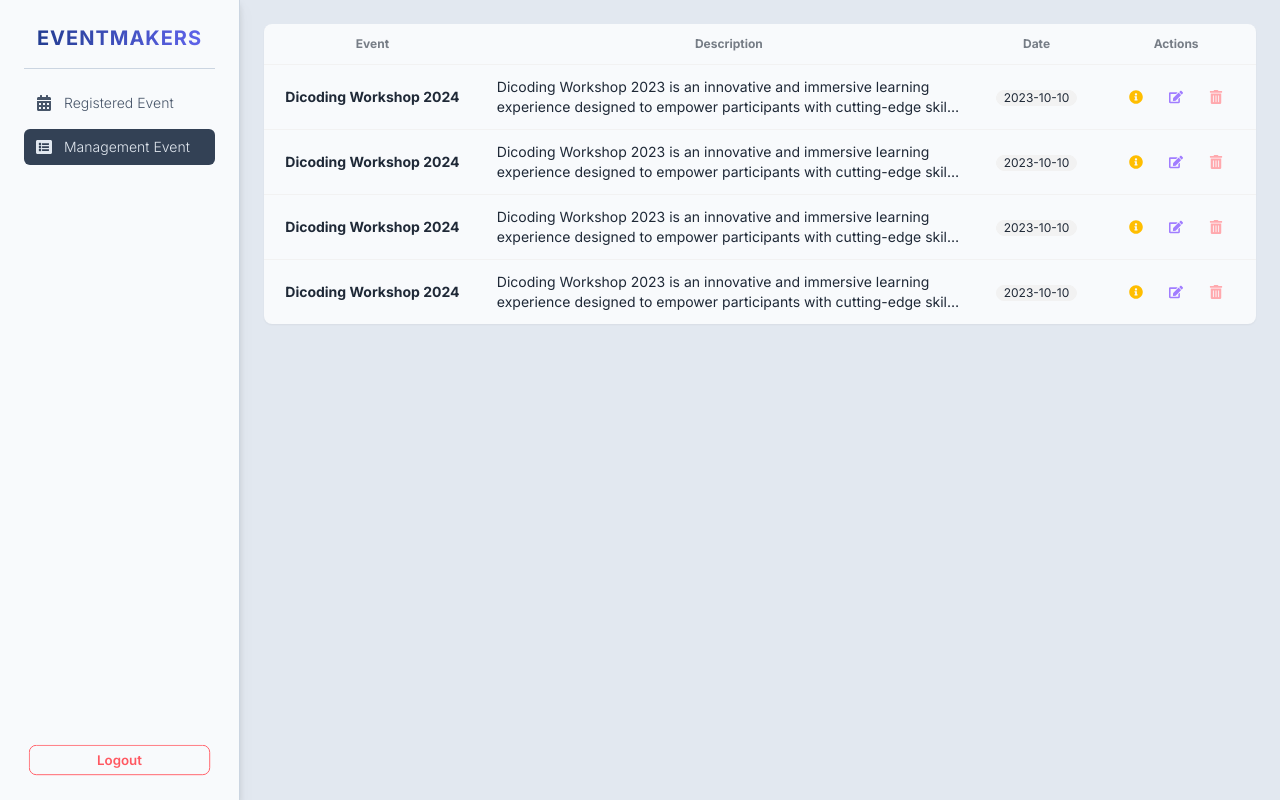
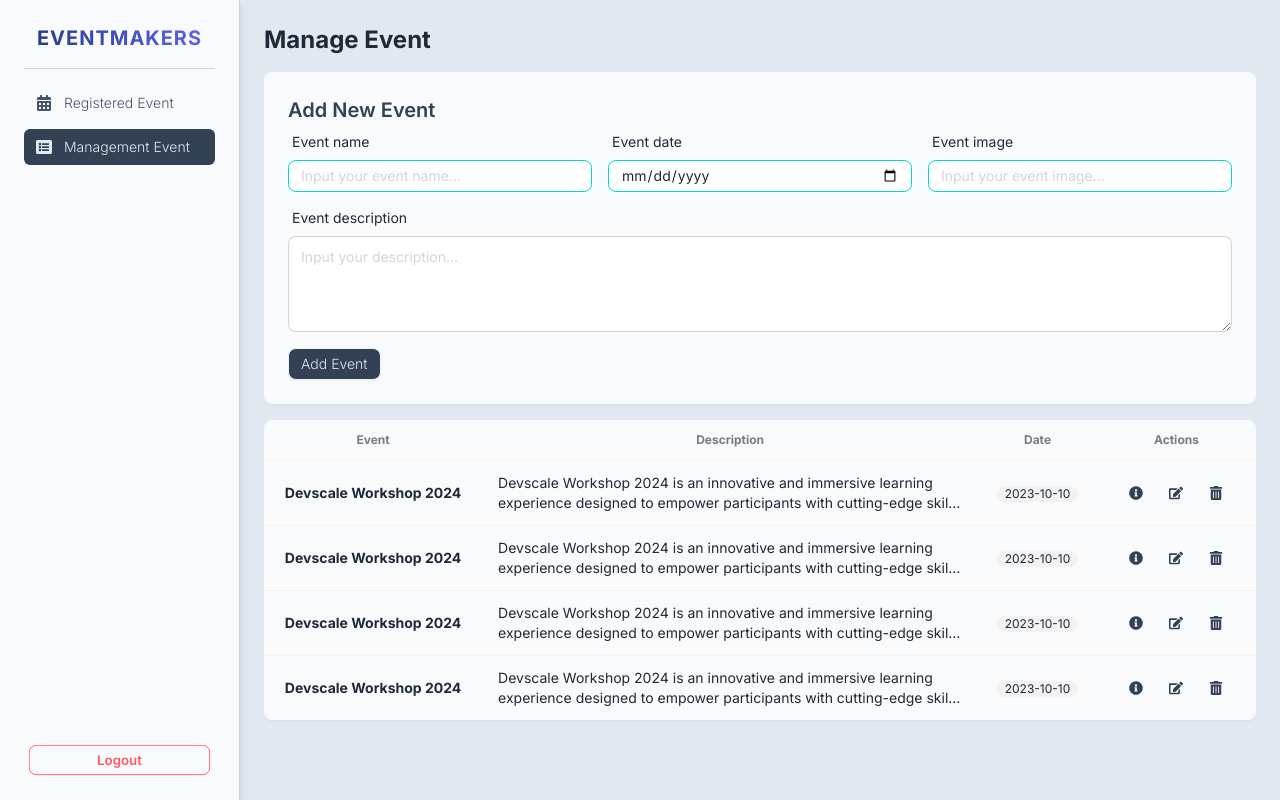
Before and after one commit to panjips/eventmakers, a Next.js app: page /dashboard/manage in a window 1280 px wide. Built offline with nearby package versions, Linux system fonts and the light colour scheme.

Commit message:
style: complete manage event UI

```diff
--- a/src/app/dashboard/layout.js
+++ b/src/app/dashboard/layout.js
@@ -9,7 +9,7 @@ export default function DashboardLayout({ children }) {
     const [isOpen, setIsOpen] = useState(false);
     return (
         <SidebarContext.Provider value={{ isOpen, setIsOpen }}>
-            <section className="lg:flex min-h-full w-screen h-screen bg-slate-200">
+            <section className="lg:flex w-screen min-h-dvh bg-slate-200">
                 <Sidebar />
                 <Header />
                 <main className="w-full">{children}</main>
--- a/src/app/dashboard/manage/page.js
+++ b/src/app/dashboard/manage/page.js
@@ -3,8 +3,8 @@ import { ManageEvent } from '@/components/manage-event/components/manageEvent';
 
 export default function page() {
     return (
-        <section>
+        <>
             <ManageEvent />
-        </section>
+        </>
     );
 }
--- a/src/components/dashboard/components/card.jsx
+++ b/src/components/dashboard/components/card.jsx
@@ -7,7 +7,9 @@ export const Card = ({ image, title, date }) => {
                 <img className="object-fill w-full" src={image} alt="Shoes" />
             </figure>
             <div className="card-body">
-                <h2 className="card-title">{title}</h2>
+                <h2 className="card-title overflow-hidden text-ellipsis line-clamp-1 ">
+                    {title}
+                </h2>
                 <p>{date}</p>
                 <div className="card-actions justify-end">
                     <button className="btn btn-xs btn-success text-white">
--- a/src/components/manage-event/atoms/itemTable.jsx
+++ b/src/components/manage-event/atoms/itemTable.jsx
@@ -8,12 +8,12 @@ export const ItemTable = () => {
         <tr className="hover:bg-slate-100 transition delay-150 duration-300 ease-in-out">
             <td className="text-center w-1/2 lg:w-fit">
                 <p className="font-bold overflow-hidden text-ellipsis line-clamp-2">
-                    Dicoding Workshop 2024
+                    Devscale Workshop 2024
                 </p>
             </td>
             <td className="w-1/2 hidden lg:table-cell">
                 <p className="overflow-hidden text-ellipsis line-clamp-2">
-                    Dicoding Workshop 2023 is an innovative and immersive
+                    Devscale Workshop 2024 is an innovative and immersive
                     learning experience designed to empower participants with
                     cutting-edge skills and knowledge in the ever-evolving
                     landscape of technology.
@@ -24,13 +24,13 @@ export const ItemTable = () => {
             </td>
             <td className="text-center ">
                 <button className="btn btn-ghost btn-sm group transition-all hover:shadow-sm">
-                    <FaInfoCircle className="text-warning group-hover:text-white transition-all" />
+                    <FaInfoCircle className="text-slate-700 group-hover:text-white transition-all" />
                 </button>
                 <button className="btn btn-ghost btn-sm group transition-all hover:shadow-sm">
-                    <FaEdit className="text-primary/50 group-hover:text-white transition-all" />
+                    <FaEdit className="text-slate-700 group-hover:text-white transition-all" />
                 </button>
                 <button className="btn btn-ghost btn-sm group transition-all hover:shadow-sm">
-                    <FaTrashAlt className="text-error/50 group-hover:text-white transition-all" />
+                    <FaTrashAlt className="text-slate-700 group-hover:text-white transition-all" />
                 </button>
             </td>
         </tr>
--- /dev/null
+++ b/src/components/manage-event/components/eventForm.jsx
@@ -0,0 +1,56 @@
+import React from 'react';
+
+export const EventForm = () => {
+    return (
+        <form onSubmit={''} action="">
+            <div className="grid grid-cols-1 md:grid-cols-12 gap-x-4 gap-y-2">
+                <div className="form-control md:col-span-4">
+                    <label className="label text-sm">Event name</label>
+                    <input
+                        type="text"
+                        id="title"
+                        name="title"
+                        placeholder="Input your event name..."
+                        className="input input-accent input-sm input-bordered placeholder-slate-500/30"
+                    />
+                </div>
+                <div className="form-control md:col-span-4">
+                    <label className="label text-sm">Event date</label>
+                    <input
+                        type="date"
+                        id="date"
+                        name="date"
+                        className="input input-accent input-sm input-bordered"
+                    />
+                </div>
+                <div className="form-control md:col-span-4">
+                    <label className="label text-sm">Event image</label>
+                    <input
+                        type="text"
+                        id="image"
+                        name="image"
+                        placeholder="Input your event image..."
+                        className="input input-accent input-sm input-bordered placeholder-slate-500/30"
+                    />
+                </div>
+                <div className="form-control col-span-full">
+                    <label className="label text-sm">Event description</label>
+                    <textarea
+                        id="description"
+                        name="description"
+                        className="textarea textarea-sm textarea-bordered h-24 placeholder-slate-500/30"
+                        placeholder="Input your description..."
+                    ></textarea>
+                </div>
+            </div>
+            <div>
+                <button
+                    type="submit"
+                    className="btn btn-sm bg-slate-700 hover:bg-slate-800 text-slate-200 font-light mt-4"
+                >
+                    Add Event
+                </button>
+            </div>
+        </form>
+    );
+};
--- /dev/null
+++ b/src/components/manage-event/components/eventTable.jsx
@@ -0,0 +1,29 @@
+import React from 'react';
+import { ItemTable } from '@/components/manage-event/atoms/itemTable';
+
+export const EventTable = () => {
+    return (
+        <div className="overflow-x-auto bg-slate-50 rounded-lg shadow-sm">
+            <table className="table">
+                <thead>
+                    <tr>
+                        <th className="text-center">Event</th>
+                        <th className="text-center hidden lg:table-cell">
+                            Description
+                        </th>
+                        <th className="text-center hidden lg:table-cell">
+                            Date
+                        </th>
+                        <th className="text-center">Actions</th>
+                    </tr>
+                </thead>
+                <tbody>
+                    <ItemTable />
+                    <ItemTable />
+                    <ItemTable />
+                    <ItemTable />
+                </tbody>
+            </table>
+        </div>
+    );
+};
--- a/src/components/manage-event/components/manageEvent.jsx
+++ b/src/components/manage-event/components/manageEvent.jsx
@@ -1,31 +1,18 @@
 import React from 'react';
-import { ItemTable } from '@/components/manage-event/atoms/itemTable';
+import { EventTable } from '@/components/manage-event/components/eventTable';
+import { EventForm } from '@/components/manage-event/components/eventForm';
 
 export const ManageEvent = () => {
     return (
         <div className="p-6">
-            <div className="overflow-x-auto bg-slate-50 rounded-lg shadow-sm">
-                <table className="table">
-                    <thead>
-                        <tr>
-                            <th className="text-center">Event</th>
-                            <th className="text-center hidden lg:table-cell">
-                                Description
-                            </th>
-                            <th className="text-center hidden lg:table-cell">
-                                Date
-                            </th>
-                            <th className="text-center">Actions</th>
-                        </tr>
-                    </thead>
-                    <tbody>
-                        <ItemTable />
-                        <ItemTable />
-                        <ItemTable />
-                        <ItemTable />
-                    </tbody>
-                </table>
+            <h2 className="text-2xl font-bold mb-4">Manage Event</h2>
+            <div className="bg-slate-50 p-6 rounded-lg mb-4 shadow-sm">
+                <h3 className="text-xl font-semibold text-slate-700">
+                    Add New Event
+                </h3>
+                <EventForm />
             </div>
+            <EventTable />
         </div>
     );
 };
```
